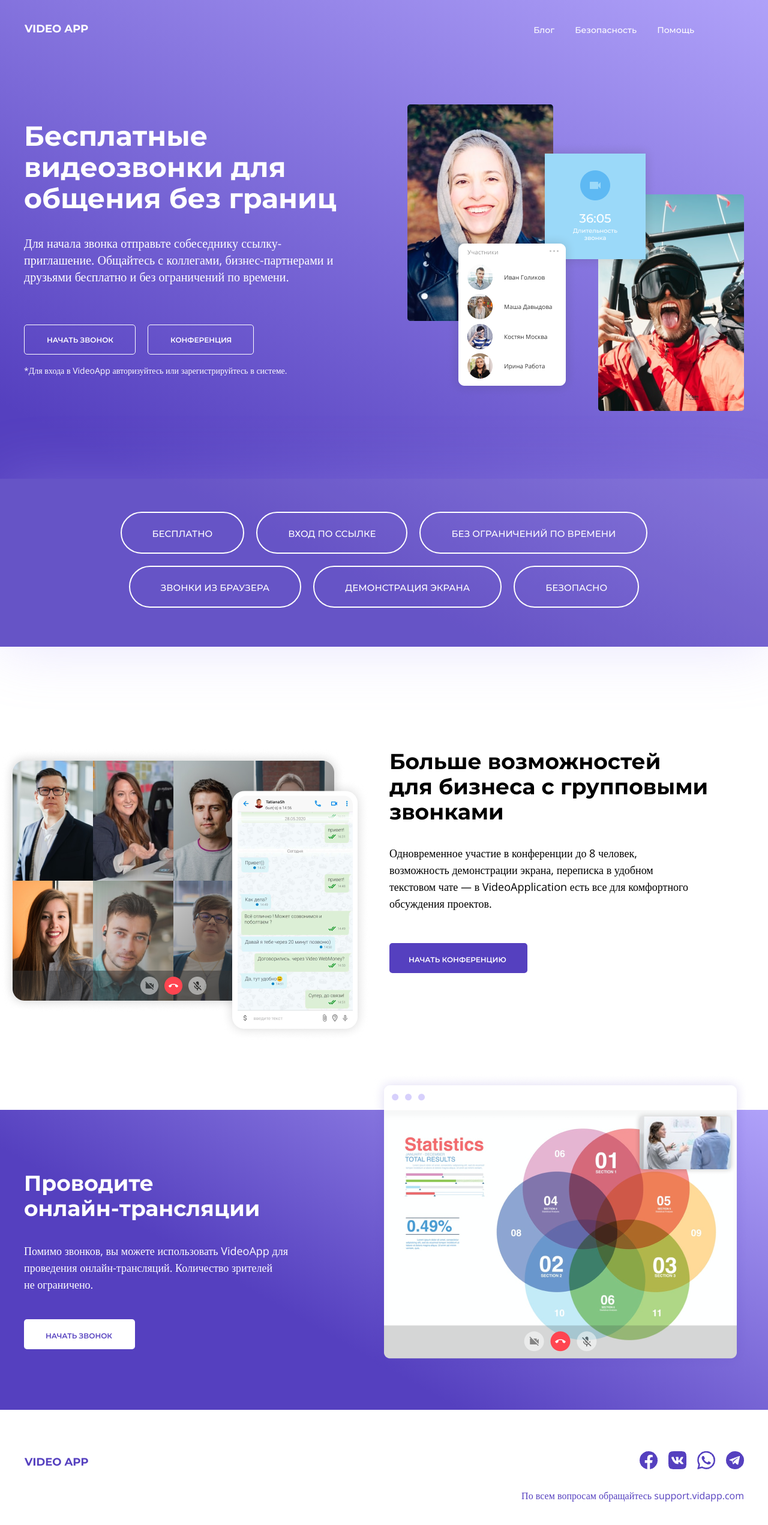
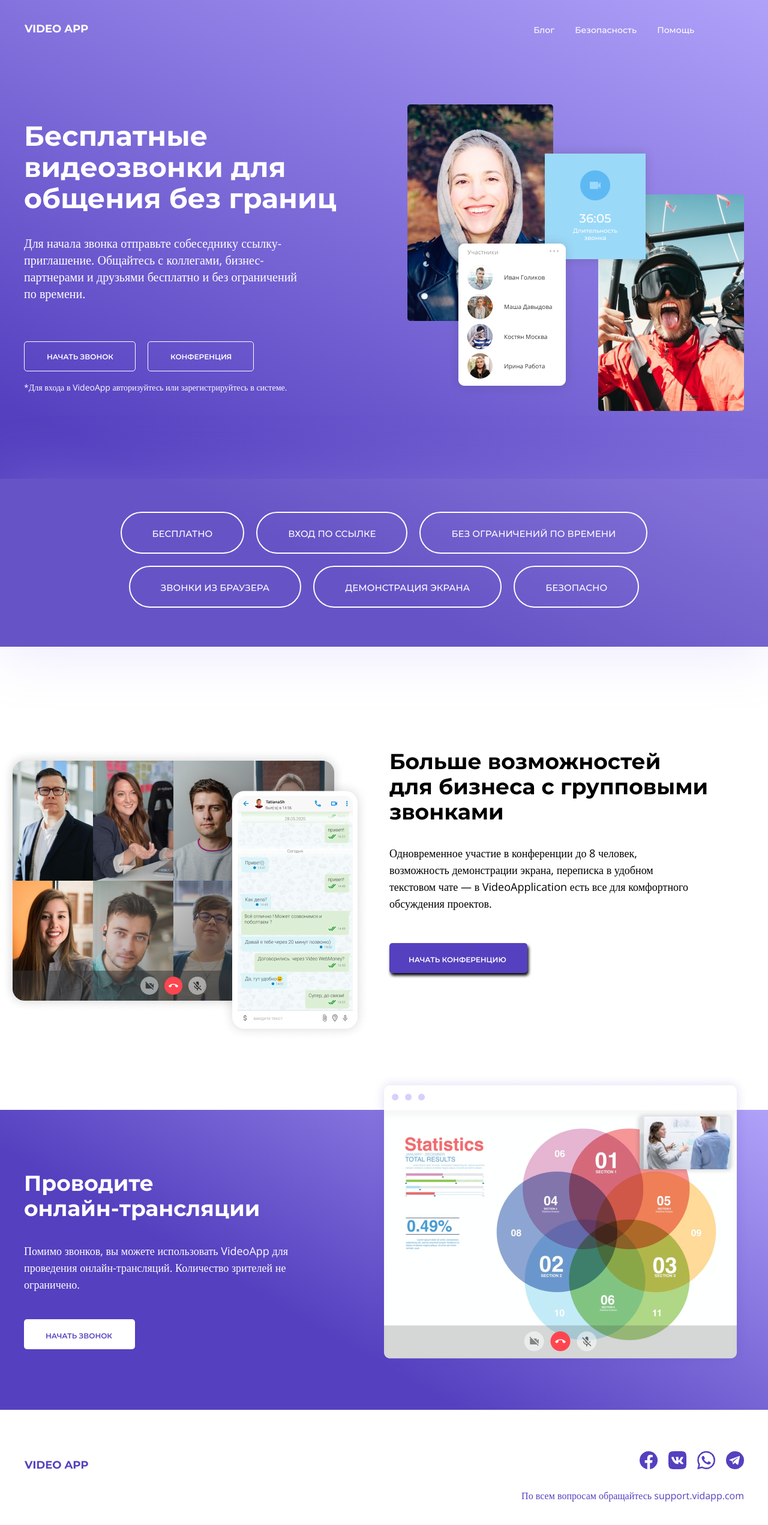
Before and after one commit to WorlDrunk/VIDEO-APP, a plain HTML site: page index.html in a window 1280 px wide. Shown: the whole page at 60% size. Drawn offline with nearby package versions, Linux system fonts and the light colour scheme.

Commit message:
mini fix commit

```diff
--- a/index.html
+++ b/index.html
@@ -37,7 +37,7 @@
           <div class="header_content_info">
             <div class="header_text">
               <h1>Бесплатные видеозвонки для общения без границ</h1>
-              <p class="header_text_info">Для начала звонка отправьте собеседнику ссылку-приглашение. Общайтесь с коллегами, бизнес-партнерами и друзьями бесплатно и без ограничений по времени.</p>
+              <p class="header_text_info">Для начала звонка отправьте собеседнику ссылку-приглашение. Общайтесь с&nbsp;коллегами, бизнес-партнерами и&nbsp;друзьями бесплатно и&nbsp;без ограничений по&nbsp;времени.</p>
               <div class="header_text_button">
                 <a href="#">начать звонок</a>
                 <a href="#">Конференция</a>
@@ -102,7 +102,7 @@
           <div class="main_online_stream_content container">
             <div class="online_stream_content_text">
               <h2>Проводите <br>онлайн-трансляции</h2>
-              <p class="stream_content_text">Помимо звонков, вы&nbsp;можете использовать VideoApp для проведения онлайн-трансляций. Количество зрителей не&nbsp;ограничено.</p>
+              <p class="stream_content_text">Помимо звонков, вы&nbsp;можете использовать VideoApp для проведения онлайн-трансляций. Количество зрителей не ограничено.</p>
               <div class="stream_content_button">
                 <a href="#">начать звонок</a>
               </div>
--- a/style.css
+++ b/style.css
@@ -77,12 +77,13 @@ body {
 
 .header_content_info {
   display: flex;
+  column-gap: 96px;
 }
 
 .header_text {
   padding-top: 27px;
   padding-bottom: 12px;
-  padding-right: 96px;
+
 }
 
 .header_text h1 {
@@ -98,6 +99,8 @@ body {
   font-weight: 400;
   line-height: 28px;
   margin-bottom: 65px;
+  width: 495px;
+  height: 112px;
 }
 
 .header_text_button {
@@ -252,6 +255,7 @@ body {
   border-radius: 5px;
   background: rgb(85, 64, 191);
   padding: 17px 32px;
+  box-shadow: 2px 4px 5px #000;
 }
 
 .conference_text_button a {
@@ -295,6 +299,8 @@ body {
   line-height: 28px;
   letter-spacing: 0%;
   margin-bottom: 44px;
+  width: 516px;
+  height: 84px;
 }
 
 .stream_content_button {
@@ -334,8 +340,8 @@ body {
 }
 
 .footer_logo {
-  padding-top: 10px;
-  padding-bottom: 8px;
+  padding-top: 15px;
+  padding-bottom: 33px;
 }
 
 .social_media {
```
